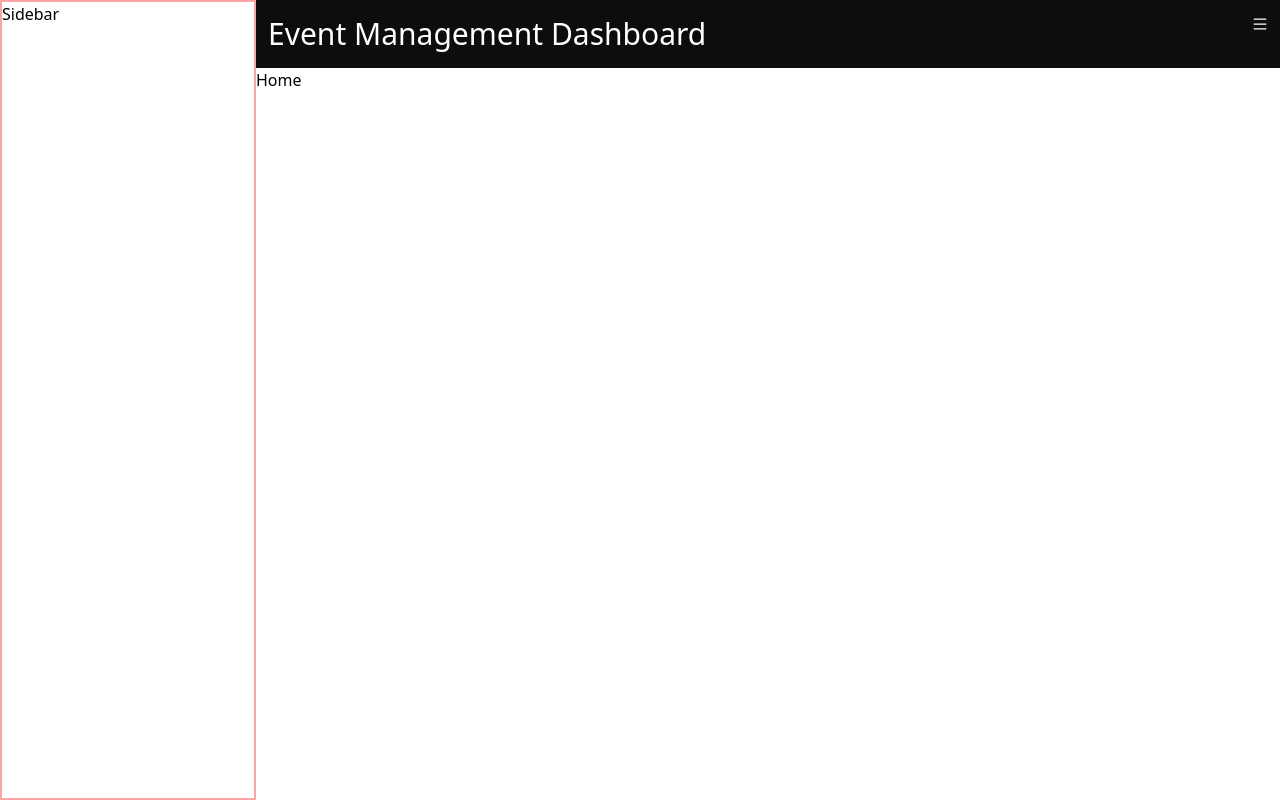
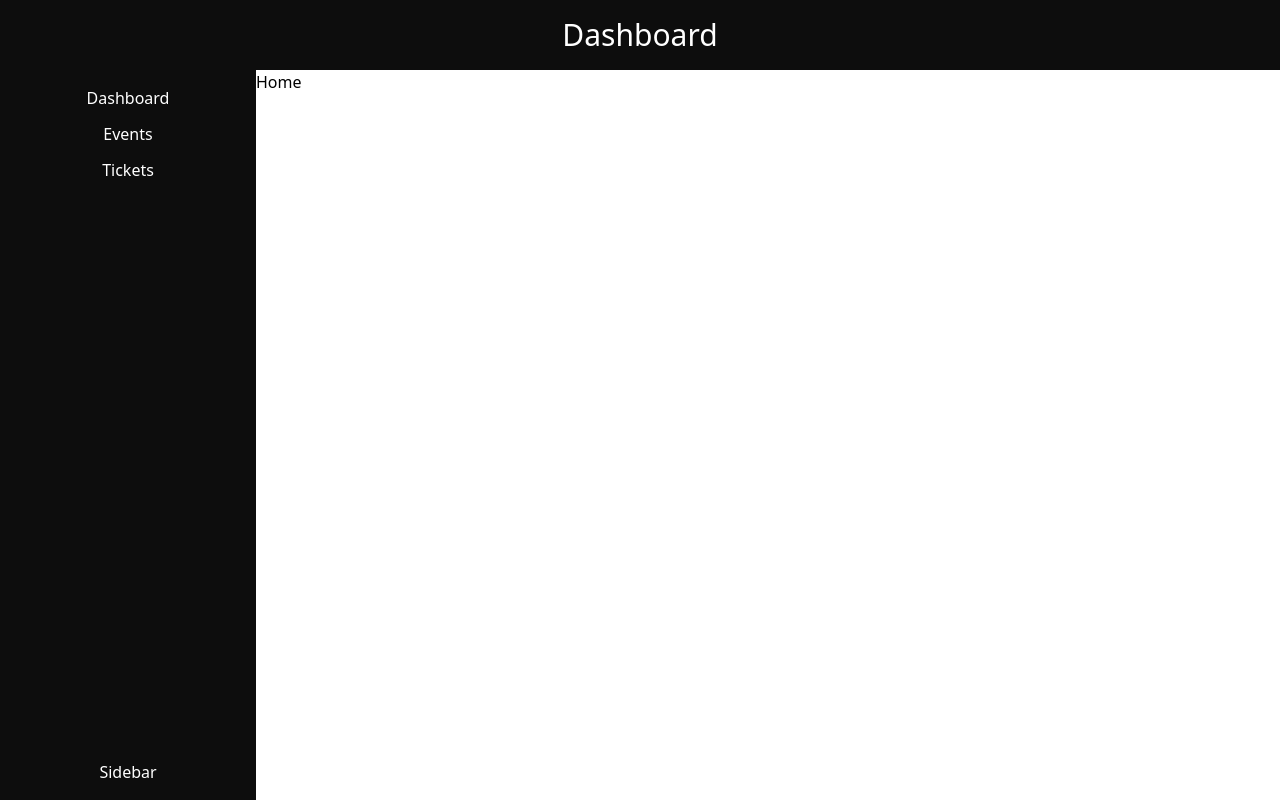
Before and after one commit to Nwachukwu-Uzor/filmhouse-admin-dashboard, a React (Vite) app: page / in a window 1280 px wide. Built offline with nearby package versions, Linux system fonts and the light colour scheme.

Commit message:
adds sidebar to the project

```diff
--- a/src/App.tsx
+++ b/src/App.tsx
@@ -1,11 +1,15 @@
 import React, { lazy, Suspense } from "react";
 import { createBrowserRouter, RouterProvider } from "react-router-dom";
+
+import SidebarContextProvider from "./context/sidebar/sidebarContextProvider";
+
+const MainLayout = lazy(() => import("./layout/mainLayout"));
 
 const Home = lazy(() => import("./pages/home"));
 const Events = lazy(() => import("./pages/events"));
 const NotFound = lazy(() => import("./pages/notFound"));
+const Tickets = lazy(() => import("./pages/tickets"));
 const Login = lazy(() => import("./pages/login"));
-const MainLayout = lazy(() => import("./layout/mainLayout"));
 
 const router = createBrowserRouter([
   {
@@ -19,7 +23,11 @@ const router = createBrowserRouter([
   },
   {
     path: "/",
-    element: <MainLayout />,
+    element: (
+      <SidebarContextProvider>
+        <MainLayout />
+      </SidebarContextProvider>
+    ),
     children: [
       {
         index: true,
@@ -37,6 +45,14 @@ const router = createBrowserRouter([
           </Suspense>
         ),
       },
+      {
+        path: "/tickets",
+        element: (
+          <Suspense fallback={<h1>Loading....</h1>}>
+            <Tickets />
+          </Suspense>
+        ),
+      },
     ],
   },
 ]);
--- a/src/layout/mainLayout.tsx
+++ b/src/layout/mainLayout.tsx
@@ -1,23 +1,35 @@
 import React from "react";
 import { Outlet } from "react-router-dom";
-import { AiOutlineMenu } from "react-icons/ai";
+import { AiOutlineMenu, AiOutlineClose } from "react-icons/ai";
 
 import { Sidebar } from "./sidebar";
 import { useSidebarContext } from "../hooks/useSidebarContext";
 
 const MainLayout = () => {
   const { open, handleSidebarToggle } = useSidebarContext();
+
   return (
-    <section className="grid lg:grid-cols-5">
-      <div className="h-screen overflow-y-auto">
-        <Sidebar />
+    <section className="relative">
+      <div className="px-3 h-[70px] lg:py-4 bg-black/95 text-white flex justify-between lg:justify-center items-center">
+        <h1 className="text-2xl lg:text-3xl">Dashboard</h1>
+        <div
+          className=" cursor-pointer flex items-center justify-center lg:hidden"
+          onClick={handleSidebarToggle}
+        >
+          {open ? <AiOutlineClose /> : <AiOutlineMenu />}
+        </div>
       </div>
-      <div className="col-span-4">
-        <div className="px-3 py-2 lg:py-4 bg-black/95 text-white flex justify-between">
-          <h1 className="text-2xl lg:text-3xl">Event Management Dashboard</h1>
-          <AiOutlineMenu />
+      <div className="grid lg:grid-cols-5">
+        <div
+          className={`h-[calc(100vh-70px)] overflow-y-auto top-[70px] bottom-0 ${
+            open ? "right-12 left-0" : "left-[-100vw]"
+          } absolute lg:static duration-200`}
+        >
+          <Sidebar />
         </div>
-        <Outlet />
+        <div className="col-span-4">
+          <Outlet />
+        </div>
       </div>
     </section>
   );
--- a/src/layout/sidebar.tsx
+++ b/src/layout/sidebar.tsx
@@ -1,5 +1,20 @@
 import React from "react";
+import { NavLink } from "react-router-dom";
+import { useSidebarContext } from "../hooks/useSidebarContext";
 
 export const Sidebar = () => {
-  return <div className="border-2 border-red-300 h-full">Sidebar</div>;
+  const { handleSidebarToggle } = useSidebarContext();
+  return (
+    <div className="h-full bg-black/95 text-white flex flex-col justify-between items-center py-4">
+      <nav
+        className="flex flex-col items-center justify-center gap-3"
+        onClick={handleSidebarToggle}
+      >
+        <NavLink to="/">Dashboard</NavLink>
+        <NavLink to="/events">Events</NavLink>
+        <NavLink to="/tickets">Tickets</NavLink>
+      </nav>
+      <nav>Sidebar</nav>
+    </div>
+  );
 };
--- /dev/null
+++ b/src/pages/tickets.tsx
@@ -0,0 +1,7 @@
+import React from "react";
+
+const Tickets = () => {
+  return <div>Tickets</div>;
+};
+
+export default Tickets;
```
